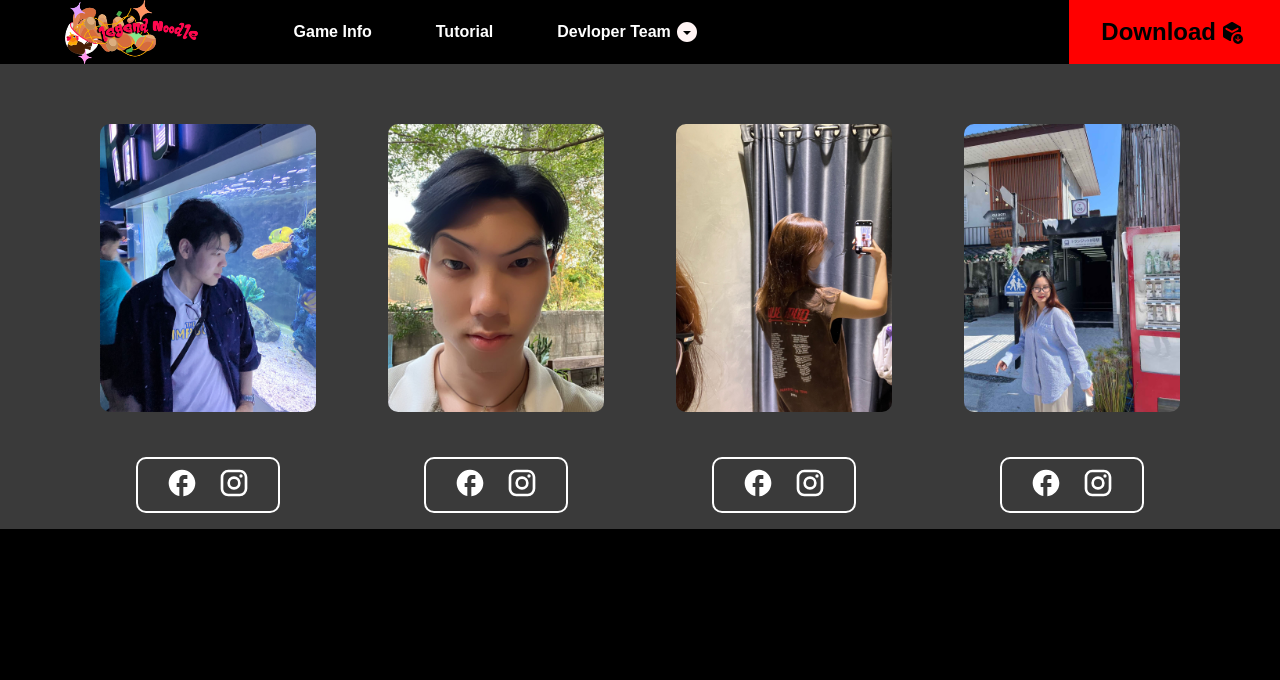
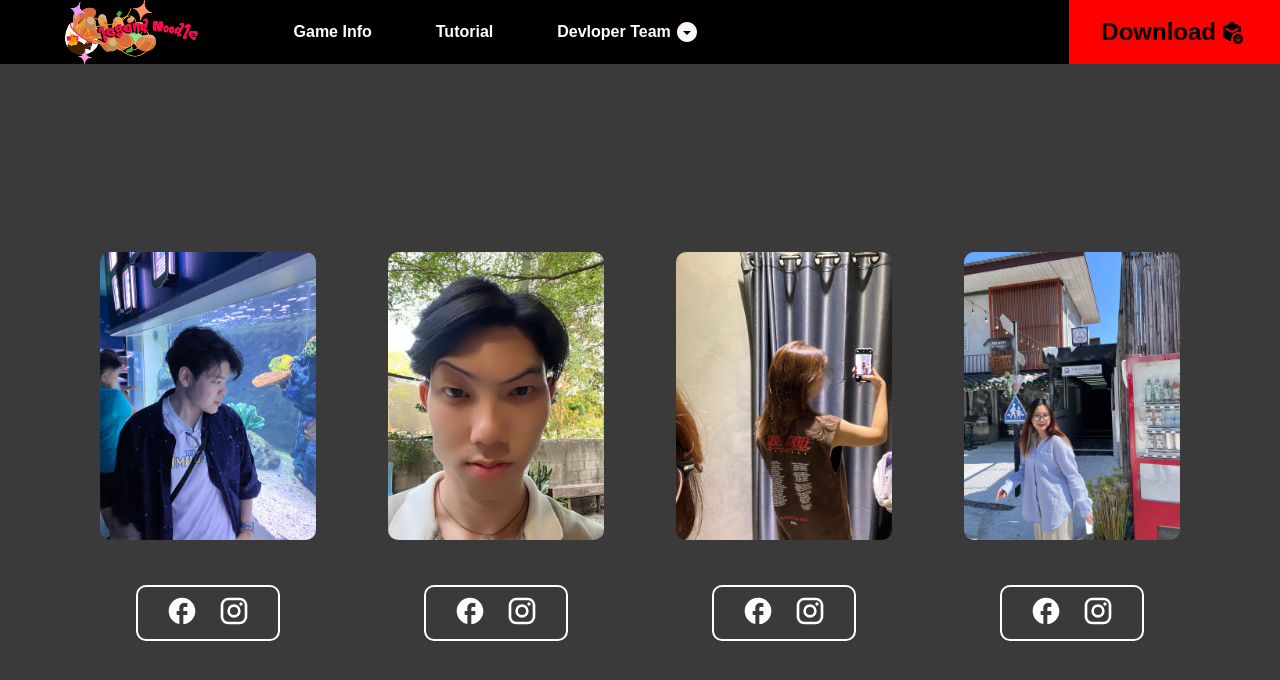
Before and after one commit to IamKanaka/LegendNoodleWebsite, a React (Vite) app: page /Team in a window 1280 px wide. Shown: the top 680 px of the page. Built offline with nearby package versions, Linux system fonts and the light colour scheme.

Commit message:
Edit: Team Responsive overborder

```diff
--- a/src/Components/Team/Team.css
+++ b/src/Components/Team/Team.css
@@ -2,10 +2,14 @@
     opacity: 100%;
 }
 
+body{
+
+    background-color: rgb(58, 58, 58);
+}
+
 .Teambg{
     width: 100%;
-    height: fit-content;
-    background-color: rgb(58, 58, 58);
+    height: 90vh;
     display: flex;
     justify-content: center;
     align-items: center;
@@ -14,7 +18,7 @@
 
 .contentblock{
     width: 90%;
-    height: auto;
+    height: 100%;
     display: flex;
     flex-wrap: wrap;
     justify-content: space-evenly;
```
